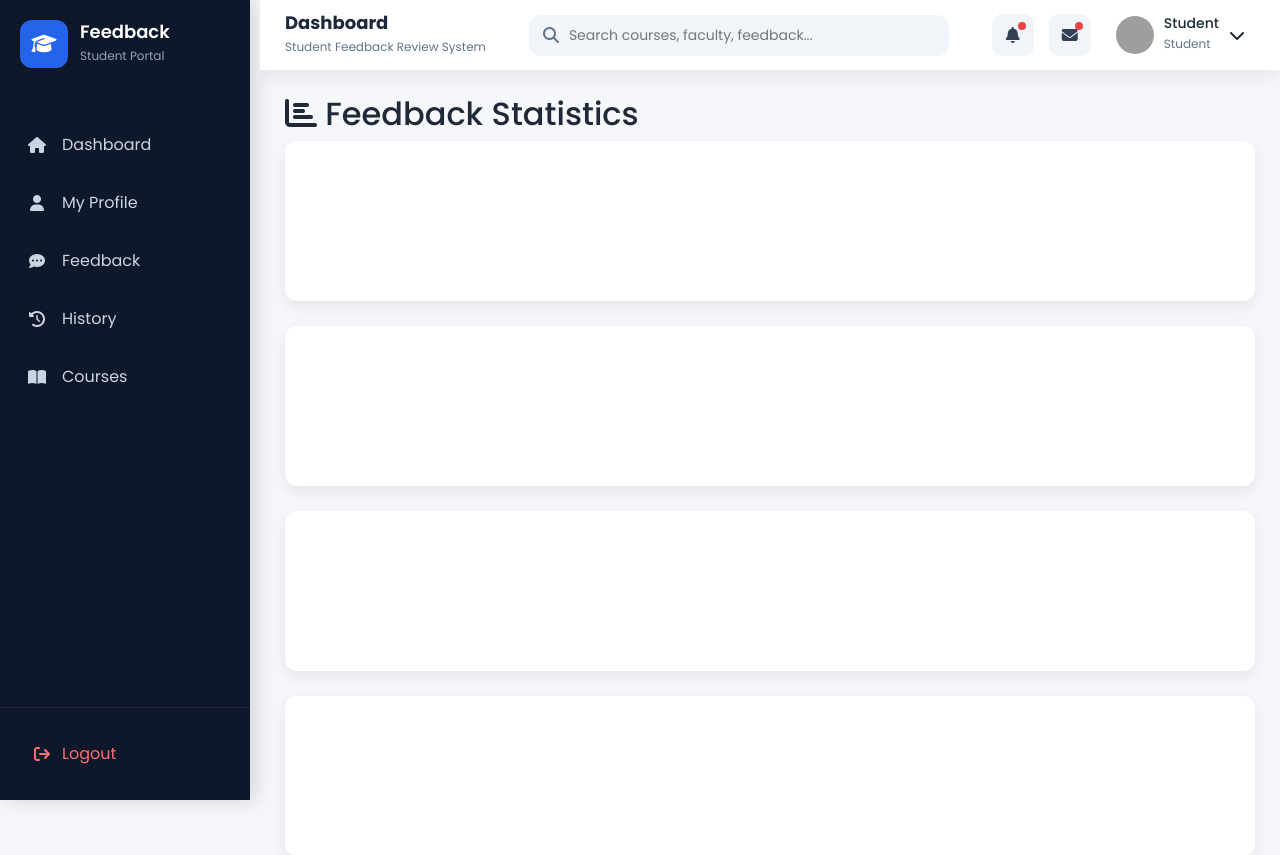
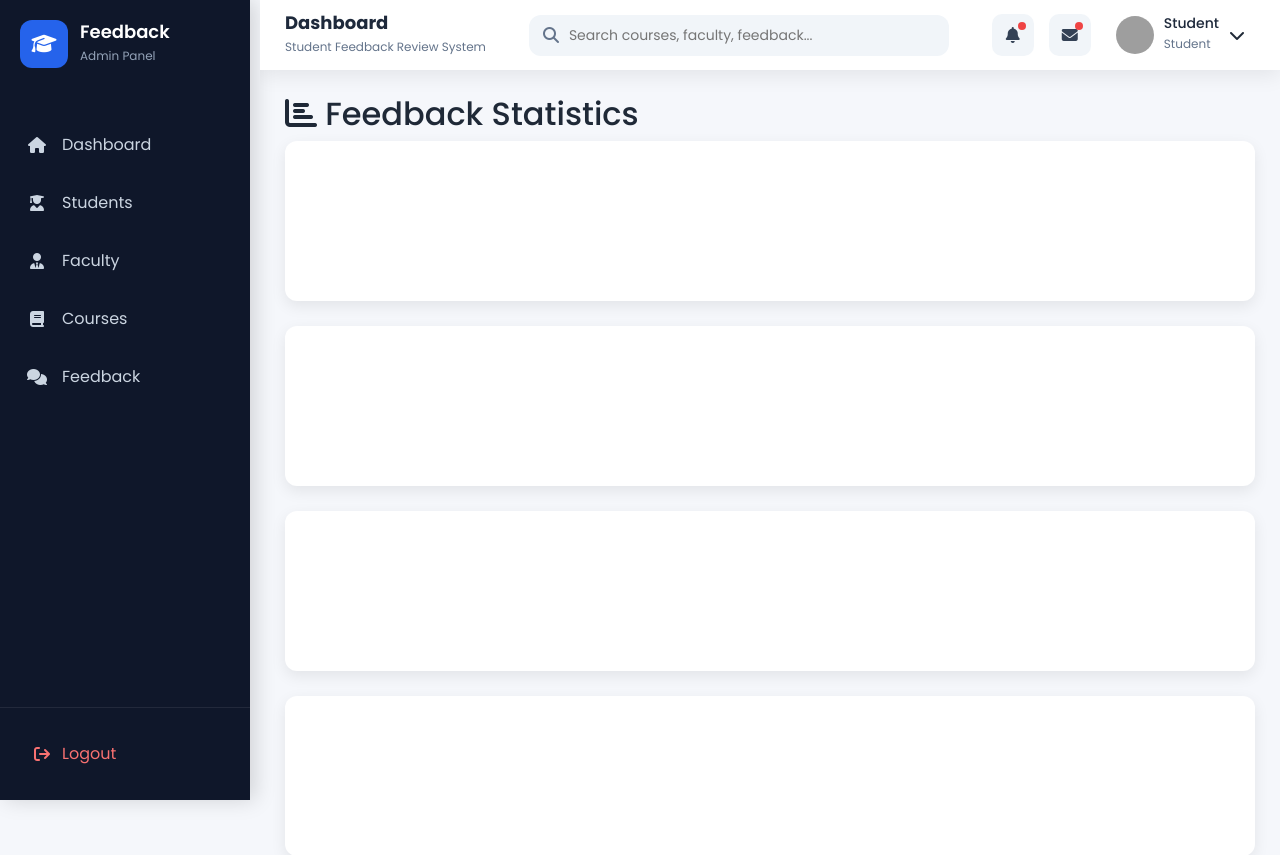
Before and after one commit to gurashthapa/student-feedback-review-system, a Flask app: page /statistics in a window 1280 px wide. Shown: the top 855 px of the page. Run offline with Flask 3, Linux system fonts and the light colour scheme; data that the repository does not hold is empty; grey boxes are pictures that could not be loaded.

Commit message:
Updated admin dashboard and navigation

```diff
--- a/app/templates/layout/base.html
+++ b/app/templates/layout/base.html
@@ -32,7 +32,11 @@
 
 <div class="app-container">
 
+    {% if session.get('role') == 'admin' %}
+    {% include "layout/admin_sidebar.html" %}
+{% else %}
     {% include "layout/sidebar.html" %}
+{% endif %}
 
     <div class="main-wrapper">
 
--- a/app/templates/layout/sidebar.html
+++ b/app/templates/layout/sidebar.html
@@ -3,16 +3,14 @@
     <div class="sidebar-top">
 
         <div class="logo">
-
             <div class="logo-icon">
                 <i class="fas fa-graduation-cap"></i>
             </div>
 
             <div class="logo-text">
                 <h4>Feedback</h4>
-                <small>Student Portal</small>
+                <small>Admin Panel</small>
             </div>
-
         </div>
 
     </div>
@@ -20,42 +18,42 @@
     <ul class="sidebar-menu">
 
         <li>
-            <a href="{{ url_for('student.dashboard') }}"
-               class="{% if request.endpoint=='student.dashboard' %}active{% endif %}">
+            <a href="{{ url_for('admin.dashboard') }}"
+               class="{% if request.endpoint=='admin.dashboard' %}active{% endif %}">
                 <i class="fas fa-house"></i>
                 <span>Dashboard</span>
             </a>
         </li>
 
         <li>
-            <a href="{{ url_for('student.profile') }}"
-               class="{% if request.endpoint=='student.profile' %}active{% endif %}">
-                <i class="fas fa-user"></i>
-                <span>My Profile</span>
+            <a href="{{ url_for('admin.students') }}"
+               class="{% if request.endpoint=='admin.students' %}active{% endif %}">
+                <i class="fas fa-user-graduate"></i>
+                <span>Students</span>
             </a>
         </li>
 
         <li>
-            <a href="{{ url_for('student.feedback') }}"
-               class="{% if request.endpoint=='student.feedback' %}active{% endif %}">
-                <i class="fas fa-comment-dots"></i>
-                <span>Feedback</span>
+            <a href="{{ url_for('admin.faculty') }}"
+               class="{% if request.endpoint=='admin.faculty' %}active{% endif %}">
+                <i class="fas fa-user-tie"></i>
+                <span>Faculty</span>
             </a>
         </li>
 
         <li>
-            <a href="{{ url_for('student.history') }}"
-               class="{% if request.endpoint=='student.history' %}active{% endif %}">
-                <i class="fas fa-clock-rotate-left"></i>
-                <span>History</span>
+            <a href="{{ url_for('admin.courses') }}"
+               class="{% if request.endpoint=='admin.courses' %}active{% endif %}">
+                <i class="fas fa-book"></i>
+                <span>Courses</span>
             </a>
         </li>
 
         <li>
-            <a href="{{ url_for('student.courses') }}"
-               class="{% if request.endpoint=='student.courses' %}active{% endif %}">
-                <i class="fas fa-book-open"></i>
-                <span>Courses</span>
+            <a href="{{ url_for('admin.feedback') }}"
+               class="{% if request.endpoint=='admin.feedback' %}active{% endif %}">
+                <i class="fas fa-comments"></i>
+                <span>Feedback</span>
             </a>
         </li>
 
```
